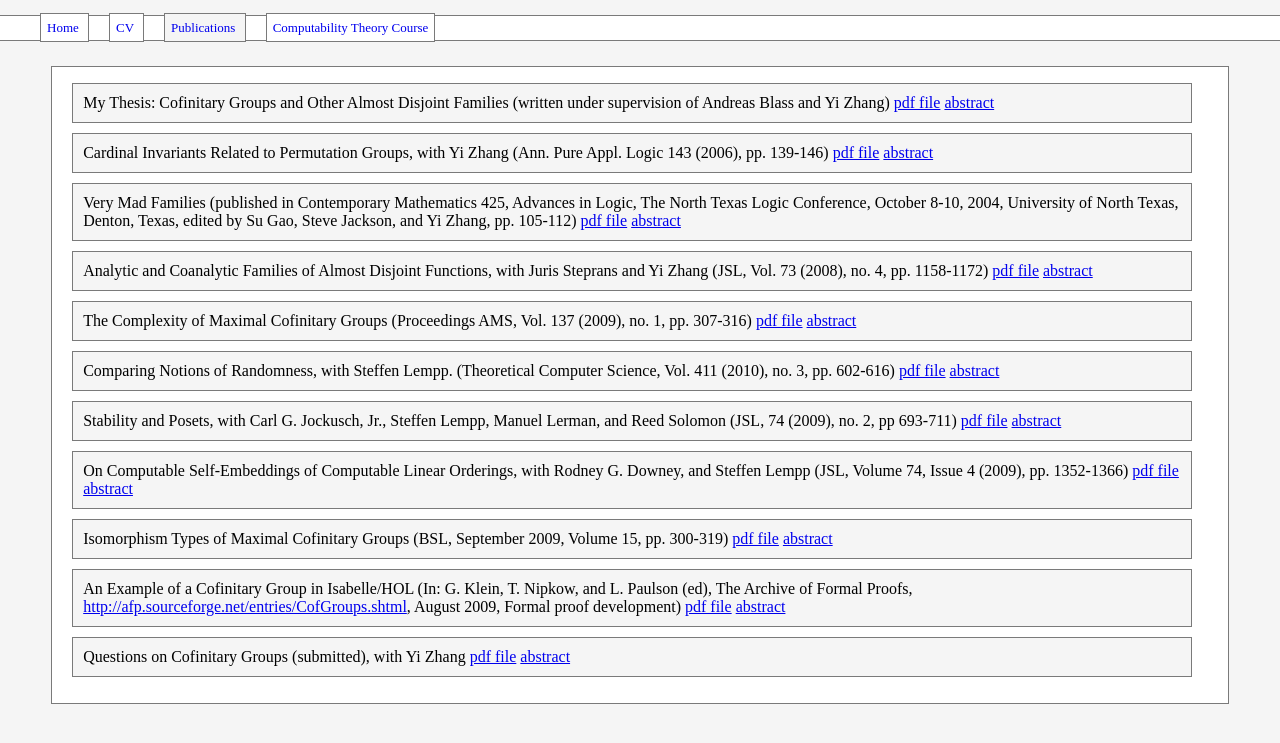
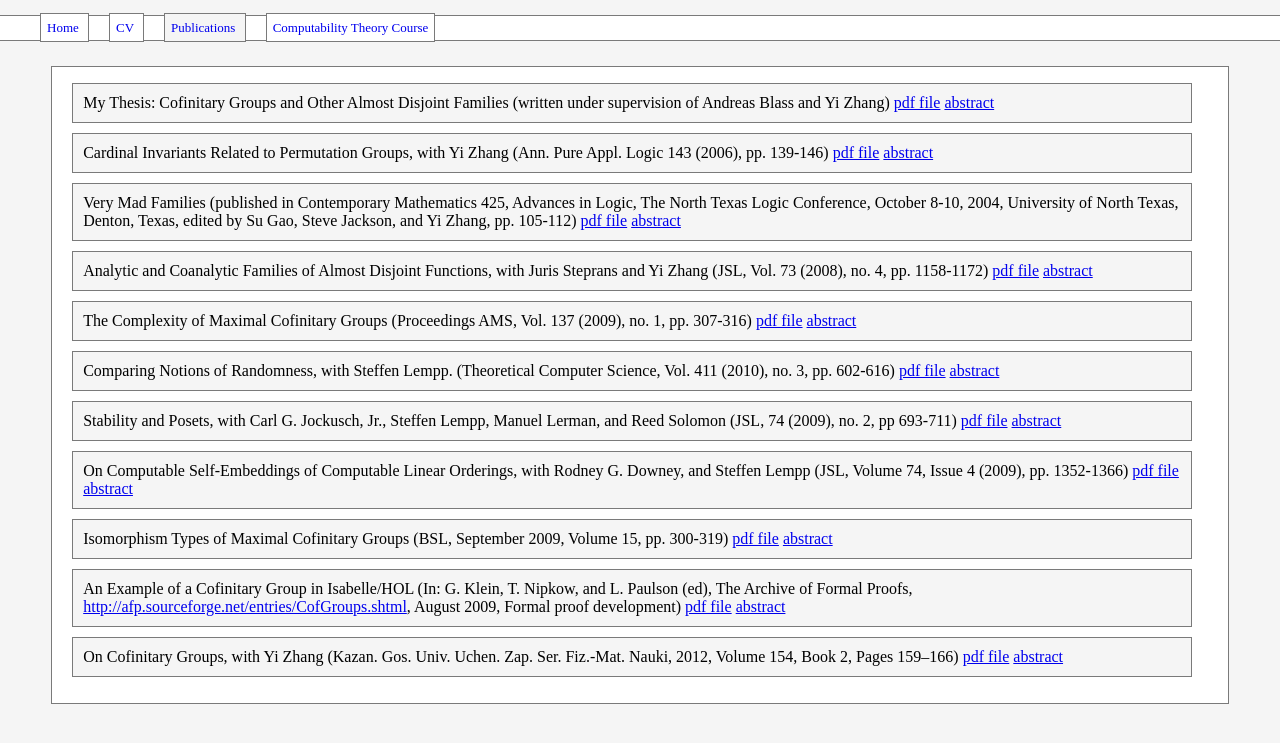
Before and after one commit to kasterma/kasterma.github.io, a Jekyll site: the page built from files.html, in a window 1280 px wide. Shown: the top 743 px of the page. Built offline with Jekyll 4.4.1, drawn with Linux system fonts in a browser that asks for light colours; Markdown is read by kramdown in place of the engine named in the settings.

```diff
--- a/files.html
+++ b/files.html
@@ -284,8 +284,11 @@ function flipabstract(idx) {
   </li>
   <li class="paper">
    <div class="box">
-    Questions on Cofinitary Groups (submitted), with Yi Zhang
-    <a href="papers/QuestionsCG.pdf">pdf file</a>
+    On Cofinitary Groups, with Yi Zhang
+    (Kazan. Gos. Univ. Uchen. Zap. Ser. Fiz.-Mat. Nauki, 2012, Volume
+    154, Book 2, Pages 159–166)
+    <a href="http://www.mathnet.ru/links/26cd073ad5d49c09e0d64b6965f563dc/uzku1128.pdf">pdf file</a>
+    <!--<a href="papers/QuestionsCG.pdf">pdf file</a>-->
     <a href="show_abstract" onclick="flipabstract(11); return false;">abstract</a>
 
     <blockquote id="abstract11" style="display:none">
```
Also changed, not shown: 1 other file.
